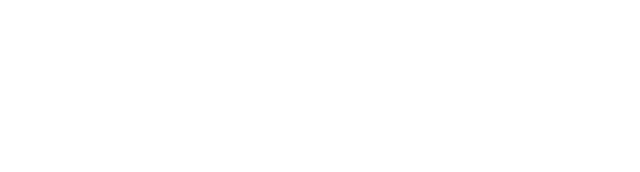
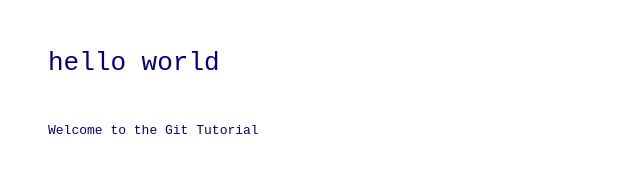
Before and after one commit to Amma1989/finally-Basic_branch, a plain HTML site: page index.html in a window 1280 px wide. Shown: the whole page, without its empty margins (0-640 px from the left). Drawn offline with Linux system fonts and the light colour scheme.

Commit message:
modified index html and update Style.Css

```diff
--- a/index.html
+++ b/index.html
@@ -1,3 +1,22 @@
 <html>
-	    <body>                                                                                                                      <title>Simple webpage</title>                                                                                       </body>
-</html
+	    <head>
+	         <title>Simple webpage</title>
+	<style>
+
+            body {
+		 font-family: monospace;
+	  	 color: navy;
+		 padding: 40px;
+		}
+	    	    .header {
+			   font-weight: 500;
+			    }
+
+		    	</style>
+			     </head>
+			          <body>
+				      <h1 class="header">hello world</h1>
+				      <br>
+				      <p>Welcome to the Git Tutorial</p>
+		</body>
+</html>
```
